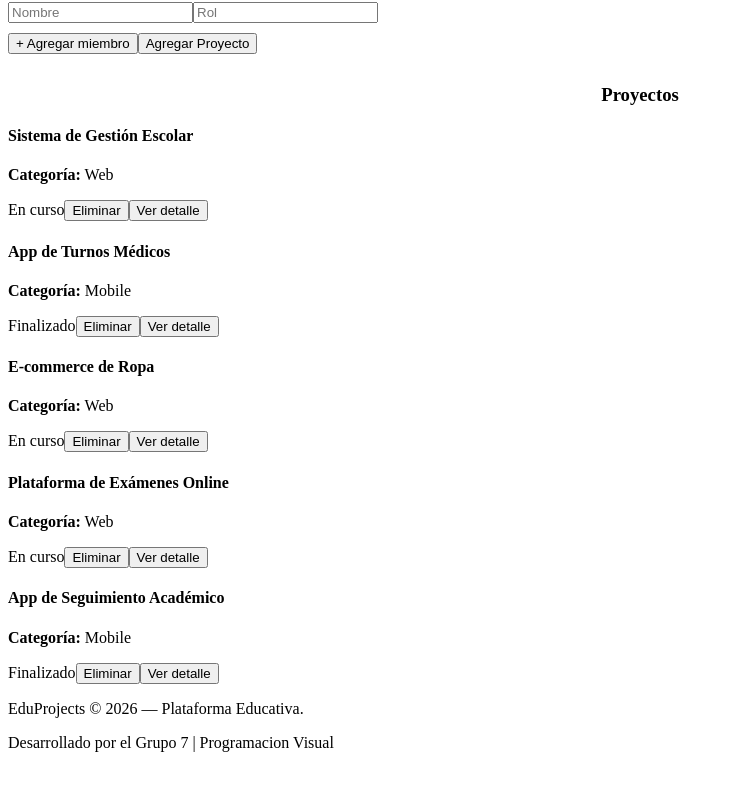
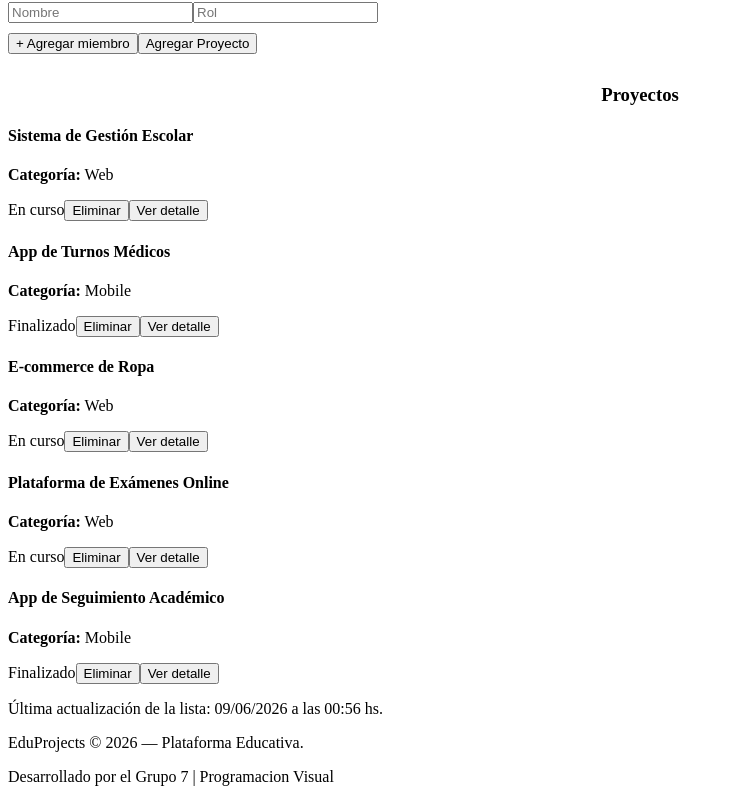
Before and after one commit to MirandaFD0/pv_tp3_parte3_grupo7, a React (Vite) app: page / in a window 1280 px wide. Shown: the part 514-1316 px from the top of the page, without its empty margins (0-734 px from the left). Before the commit the page ends 1282 px from the top, so only its background shows below. Built offline with nearby package versions, Linux system fonts and the light colour scheme.

Commit message:
Agrego componente RegistroActividad y useEffect

```diff
--- a/src/components/ListaProyectos.jsx
+++ b/src/components/ListaProyectos.jsx
@@ -1,11 +1,13 @@
-import { useState } from "react"
+import { useState, useEffect } from "react"
 import proyectoService from "../services/proyectoService"
 import ProyectoCard from "./ProyectoCard"
 import DetalleProyecto from "./DetalleProyecto"
+import RegistroActividad from "./RegistroActividad"
 
 const ListaProyectos = () => {
   const [proyectos, setProyectos] = useState(proyectoService.obtenerProyectos())
   const [busqueda, setBusqueda] = useState('')
+  const [ultimaActualizacion, setUltimaActualizacion] = useState(null)
   const [proyectoSeleccionado, setProyectoSeleccionado] = useState(null)
   const [nuevoProyecto, setNuevoProyecto] = useState({
     titulo: '',
@@ -19,6 +21,20 @@ const ListaProyectos = () => {
     ],
     equipo: [{ nombre: '', rol: '' }]
   })
+
+  useEffect(() => {
+  const ahora = new Date()
+
+  const dia = String(ahora.getDate()).padStart(2, '0')
+  const mes = String(ahora.getMonth() + 1).padStart(2, '0')
+  const año = ahora.getFullYear()
+  const horas = String(ahora.getHours()).padStart(2, '0')
+  const minutos = String(ahora.getMinutes()).padStart(2, '0')
+
+  const mensaje = `Última actualización de la lista: ${dia}/${mes}/${año} a las ${horas}:${minutos} hs.`
+
+  setUltimaActualizacion(mensaje)
+}, [proyectos])
 
   const handleEliminar = (id) => {
     proyectoService.eliminarProyecto(id)
@@ -191,6 +207,7 @@ const ListaProyectos = () => {
           />
         ))}
       </section>
+      {ultimaActualizacion && <RegistroActividad fechaActualizacion={ultimaActualizacion} />}
     </main>
   )
 }
--- /dev/null
+++ b/src/components/RegistroActividad.jsx
@@ -0,0 +1,9 @@
+const RegistroActividad = ({ fechaActualizacion }) => {
+  return (
+    <aside className="registro-actividad">
+      <p>{fechaActualizacion}</p>
+    </aside>
+  )
+}
+
+export default RegistroActividad
```
